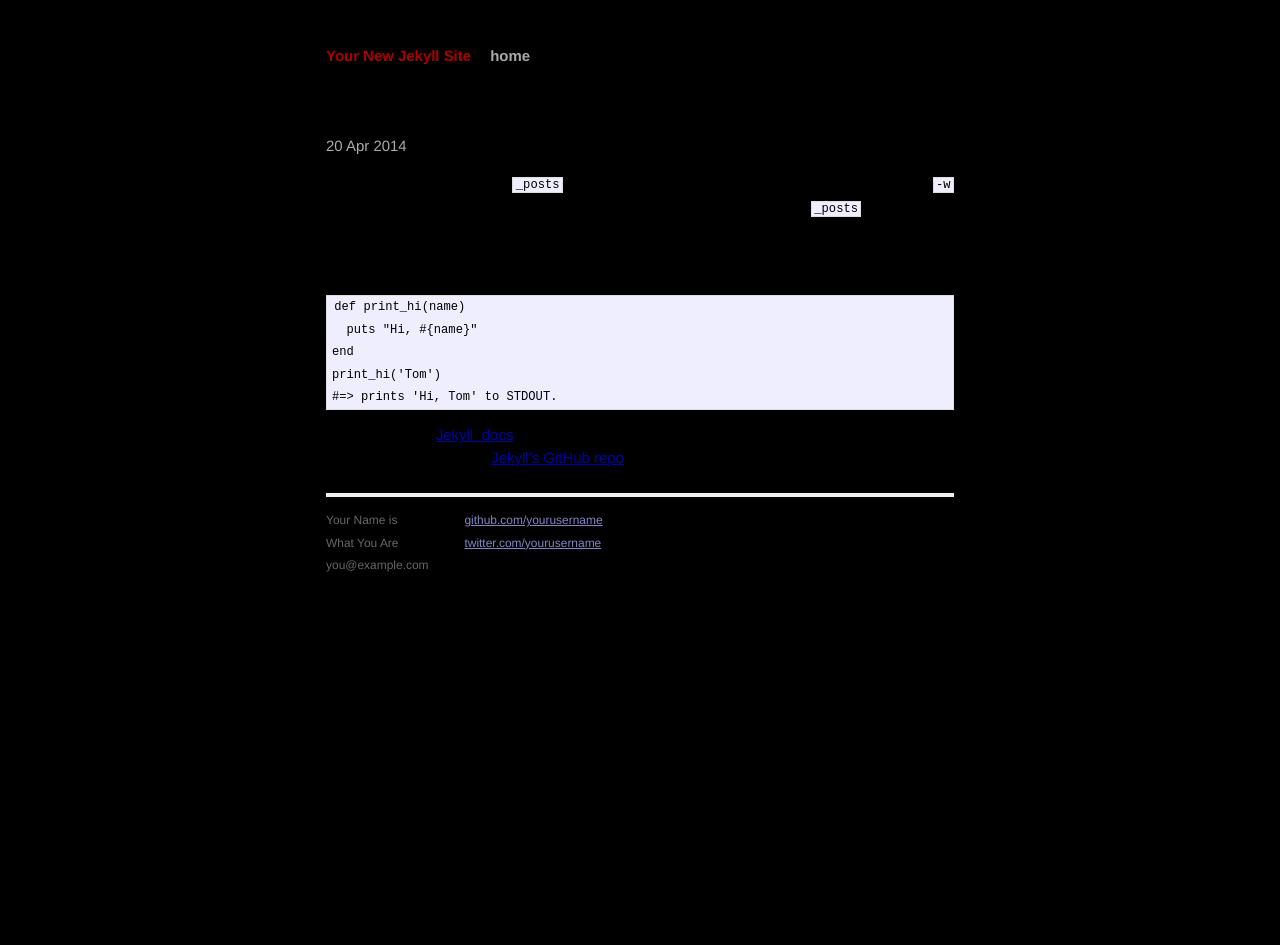
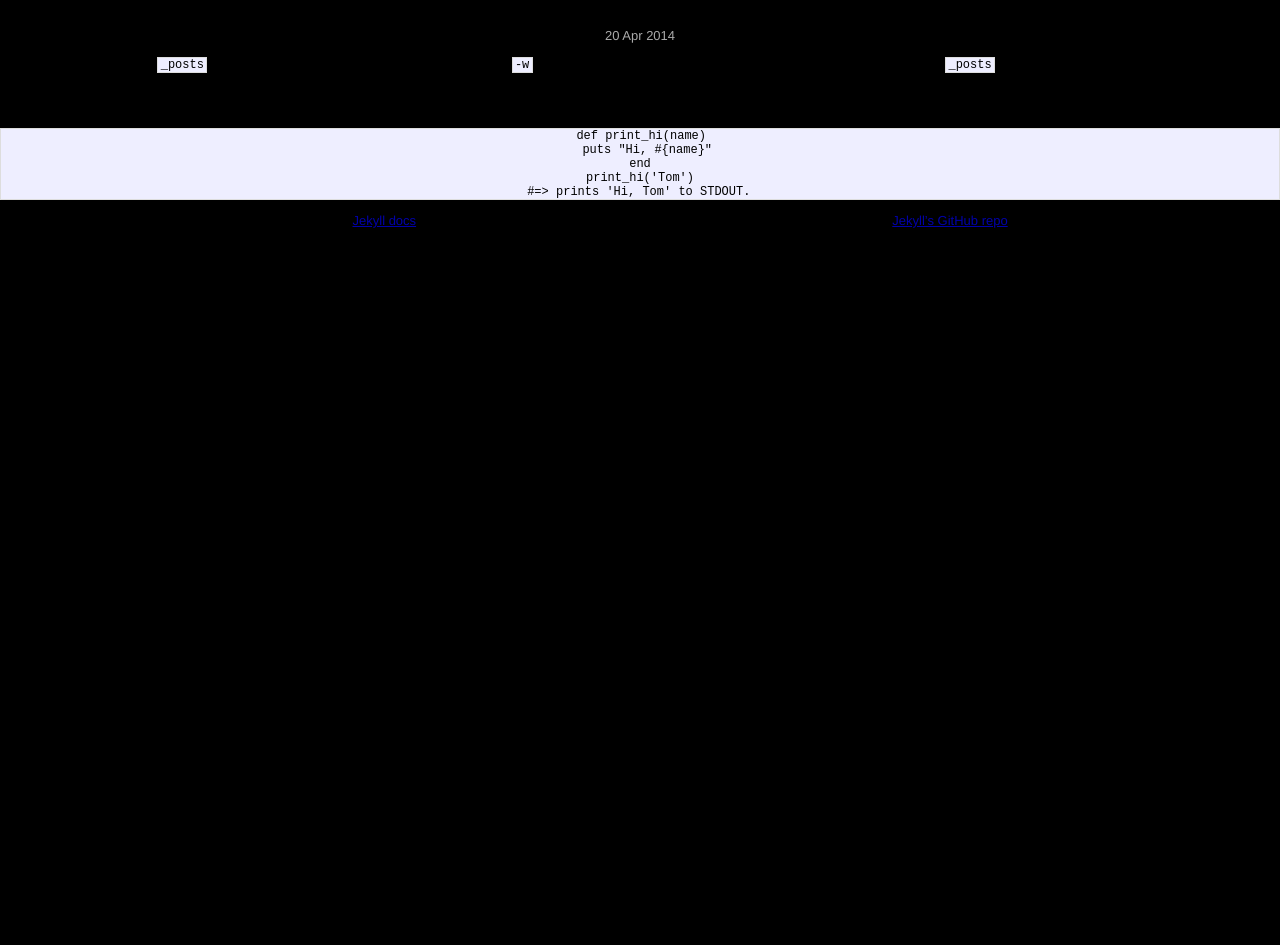
Before and after one commit to FioFiyo/jekyll_one_pg_web, a Jekyll site: the page built from _posts/2014-04-20-welcome-to-jekyll.markdown, in a window 1280 px wide. Built offline with Jekyll 4.4.1, drawn with Linux system fonts in a browser that asks for light colours; Markdown is read by kramdown in place of the engine named in the settings; after the commit the page ends 900 px from its top, so only the background shows below that.

```diff
--- a/_includes/hello.html
+++ b/_includes/hello.html
@@ -1 +1 @@
-<h1>bye!</h1><p>this is it. or not</p>
+<h1>bye!</h1><p>this is it. or no</p>
--- a/_layouts/default.html
+++ b/_layouts/default.html
@@ -11,32 +11,8 @@
 
 </head>
 <body>
-
-        <div class="site">
-          <div class="header">
-            <h1 class="title"><a href="/">{{ site.name }}</a></h1>
-            <a class="extra" href="/">home</a>
-          </div>
-
+<!-- Inject everything using partials -->
       {{ content }}
-
-
-          <div class="footer">
-            <div class="contact">
-              <p>
-                Your Name is<br />
-                What You Are<br />
-                you@example.com
-              </p>
-            </div>
-            <div class="contact">
-              <p>
-                <a href="https://github.com/yourusername">github.com/yourusername</a><br />
-                <a href="https://twitter.com/yourusername">twitter.com/yourusername</a><br />
-              </p>
-            </div>
-          </div>
-        </div>
 
 </body>
 </html>
--- a/_pugfiles/hello.pug
+++ b/_pugfiles/hello.pug
@@ -1,2 +1,2 @@
 h1 bye!
-p this is it. or not
+p this is it. or no
```
Lines whose indentation alone changed are shown as unchanged.
